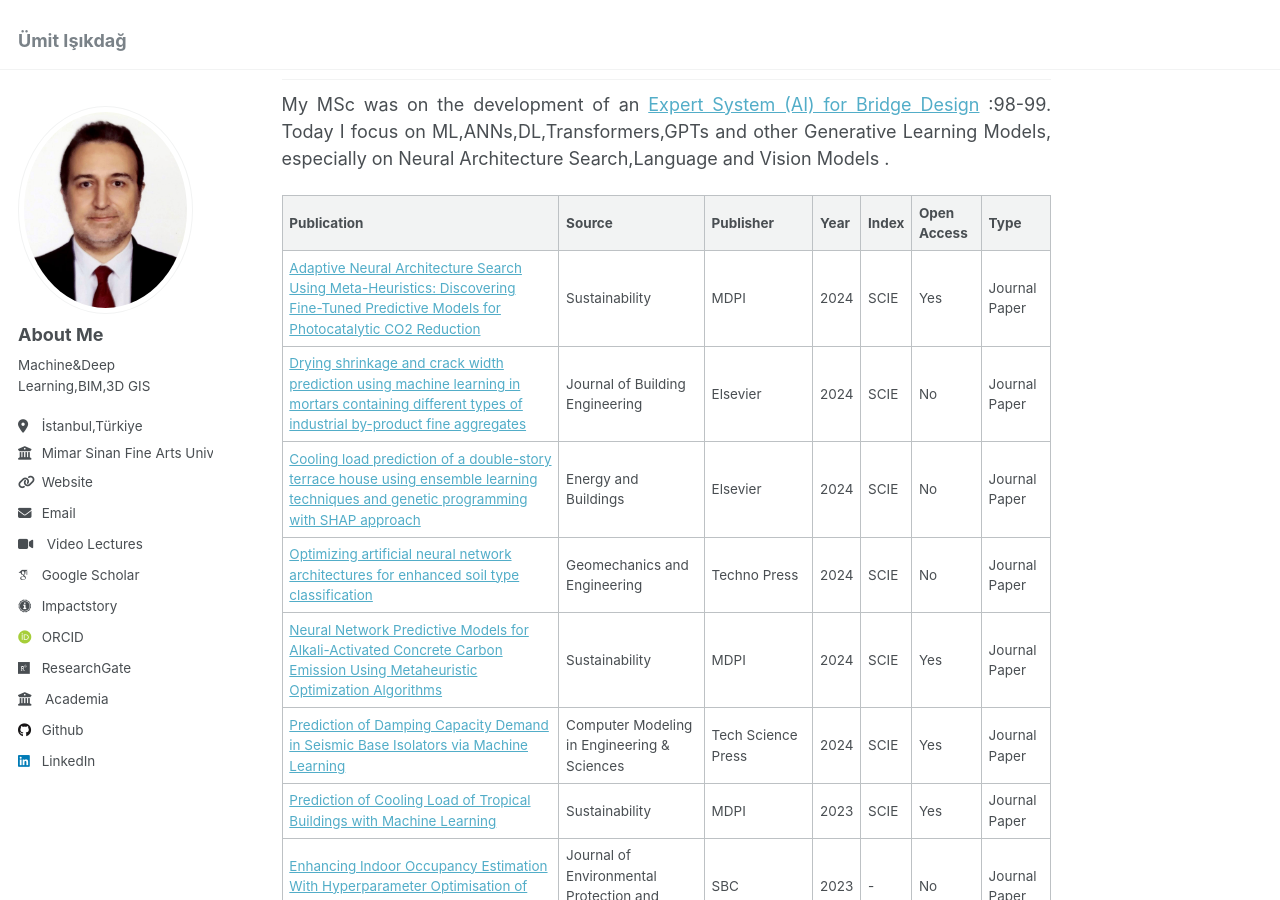
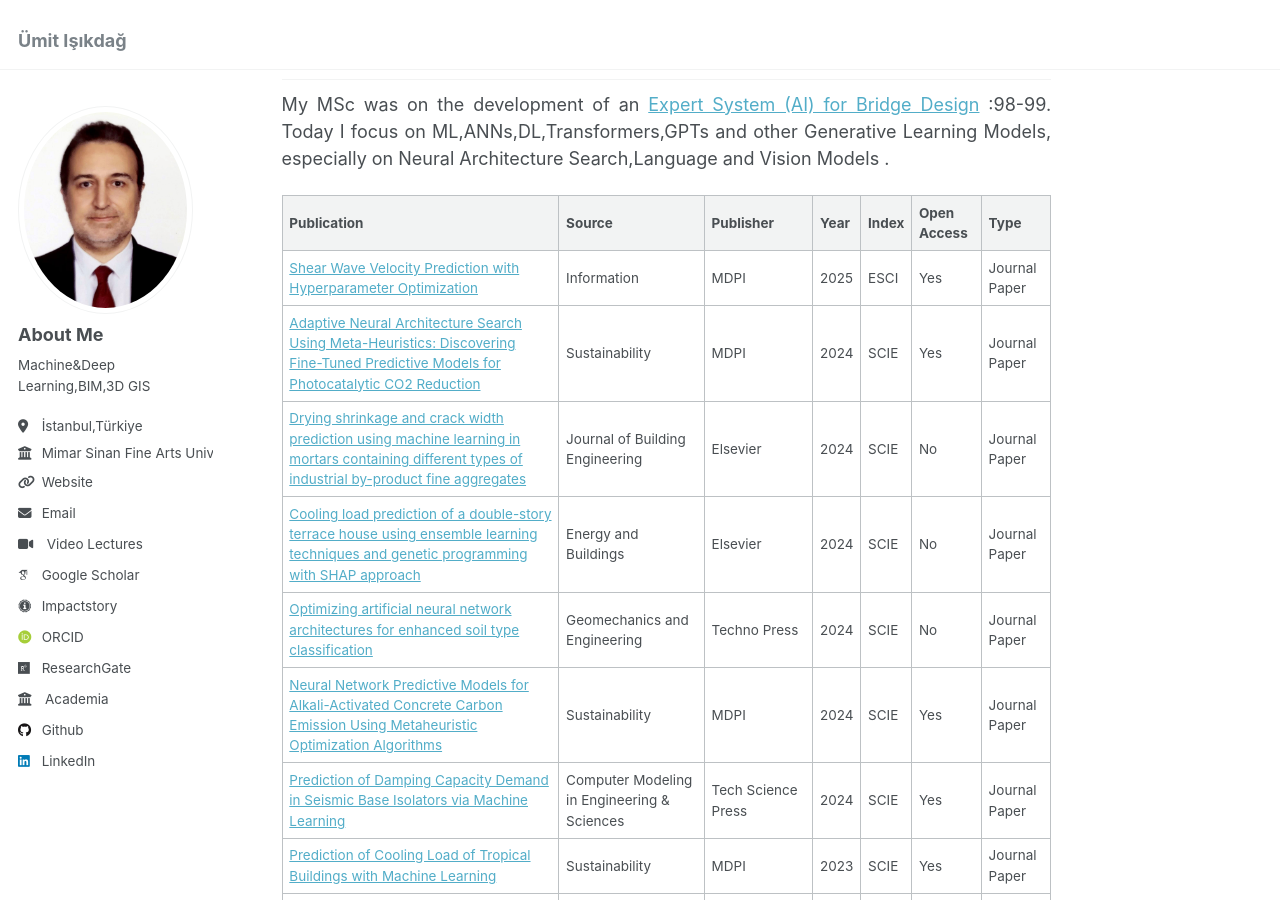
Before and after one commit to isikdag/isikdag.github.io, a Jekyll site: the page built from _pages/about.md, in a window 1280 px wide and 900 px high, scrolled down 488 px. Built offline with Jekyll 4.4.1, drawn with Linux system fonts in a browser that asks for light colours; some web fonts are replaced.

Commit message:
Update about.md

```diff
--- a/_pages/about.md
+++ b/_pages/about.md
@@ -33,6 +33,7 @@ Today I focus on ML,ANNs,DL,Transformers,GPTs and other Generative Learning Mode
 
 |                       Publication                                 |         Source                     |Publisher | Year  | Index |Open Access|Type    |
 | ------------------------------------------------------------------| ---------------------------------- |----------|-------|-------|-----------|--------|
+|[Shear Wave Velocity Prediction with Hyperparameter Optimization](https://www.mdpi.com/2078-2489/16/1/60)|Information| MDPI|2025|ESCI|Yes|Journal Paper |
 |[Adaptive Neural Architecture Search Using Meta-Heuristics: Discovering Fine-Tuned Predictive Models for Photocatalytic CO2 Reduction](https://www.mdpi.com/2071-1050/16/23/10756)|Sustainability| MDPI|2024|SCIE|Yes|Journal Paper |
 |[Drying shrinkage and crack width prediction using machine learning in mortars containing different types of industrial by-product fine aggregates](https://www.sciencedirect.com/science/article/abs/pii/S2352710224023052)| Journal of Building Engineering |Elsevier |2024  | SCIE | No | Journal Paper |
 |[Cooling load prediction of a double-story terrace house using ensemble learning techniques and genetic programming with SHAP approach](https://www.sciencedirect.com/science/article/abs/pii/S0378778824003700)| Energy and Buildings |Elsevier|2024 | SCIE | No |Journal Paper |
```
